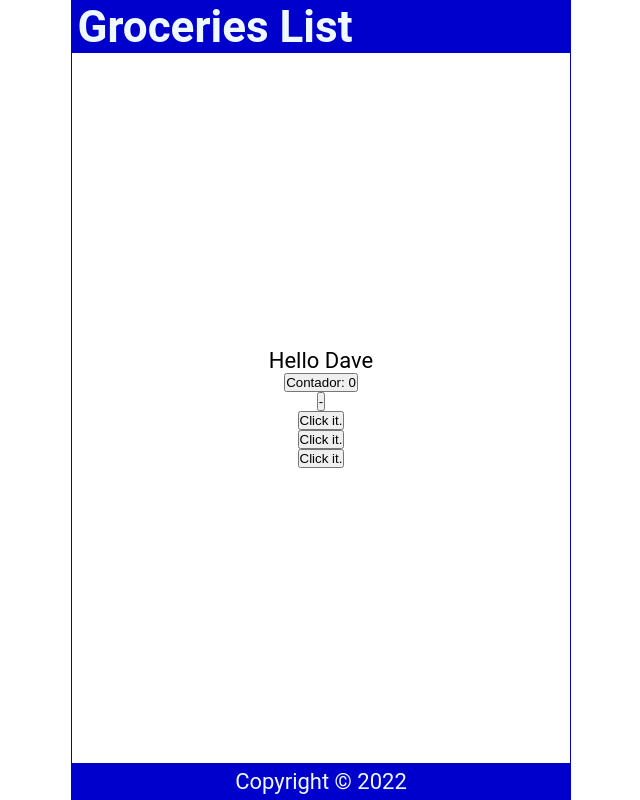
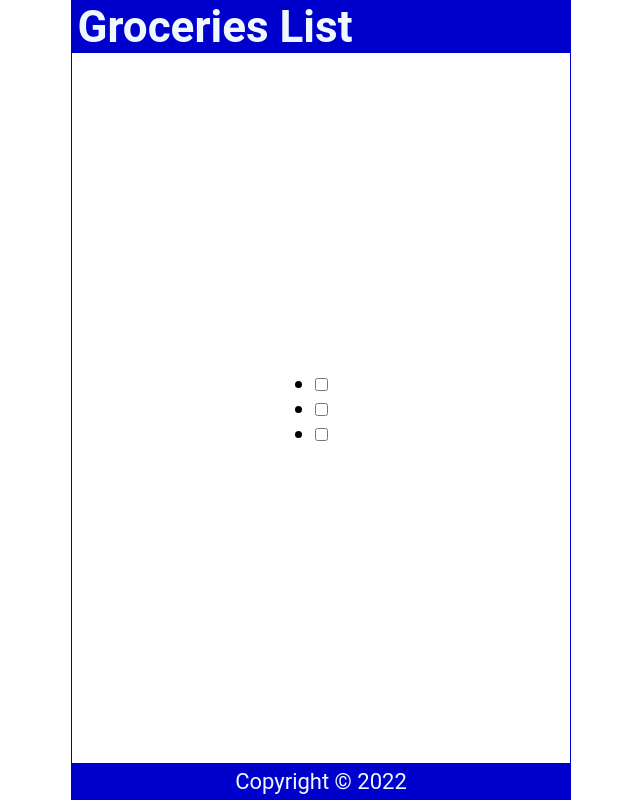
Before and after one commit to leonardo-earruda/01-react-tutorial, a React (Create React App) app: page / in a window 1280 px wide. Shown: the whole page, without its empty margins (319-959 px from the left). Built offline with nearby package versions, Linux system fonts and the light colour scheme.

Commit message:
learning about lists and keys

```diff
--- a/src/Content.js
+++ b/src/Content.js
@@ -2,39 +2,34 @@ import React from "react";
 import { useState } from "react";
 
 export const Content = () => {
-  const [name, setName] = useState("Dave");
-  const [count, setCount] = useState(0);
-
-  const handleNameChange = () => {
-    const names = ["Bob", "Kevin", "Dave"];
-    const int = Math.floor(Math.random() * 3);
-    setName(names[int]);
-  };
-
-  const handleClick = () => {
-    setCount(count + 1);
-  };
-
-  const abaixaAi = () => {
-    setCount(count - 1);
-  };
-
-  const handleClick2 = (name) => {
-    console.log(count);
-  };
-
-  const handleClick3 = (e) => {
-    console.log(e.target.innerText);
-  };
+  let array = [
+    {
+      id: 1,
+      checked: false,
+      item: "One half pound bag of Cocoa",
+    },
+    {
+      id: 2,
+      checked: false,
+      item: "Item 2",
+    },
+    {
+      id: 3,
+      checked: false,
+      item: "Item 3",
+    },
+  ];
+  const [items, setItems] = useState(array);
 
   return (
     <main>
-      <p onDoubleClick={handleClick}>Hello {name}</p>
-      <button onClick={handleClick}>Contador: {count}</button>
-      <button onClick={abaixaAi}> - </button>
-      <button onClick={handleNameChange}>Click it.</button>
-      <button onClick={handleClick2}>Click it.</button>
-      <button onClick={(e) => handleClick3(e)}>Click it.</button>
+      <ul>
+        {items.map((item) => (
+          <li className="item">
+            <input type="checkbox" checked={item.checked}></input>
+          </li>
+        ))}
+      </ul>
     </main>
   );
 };
```
